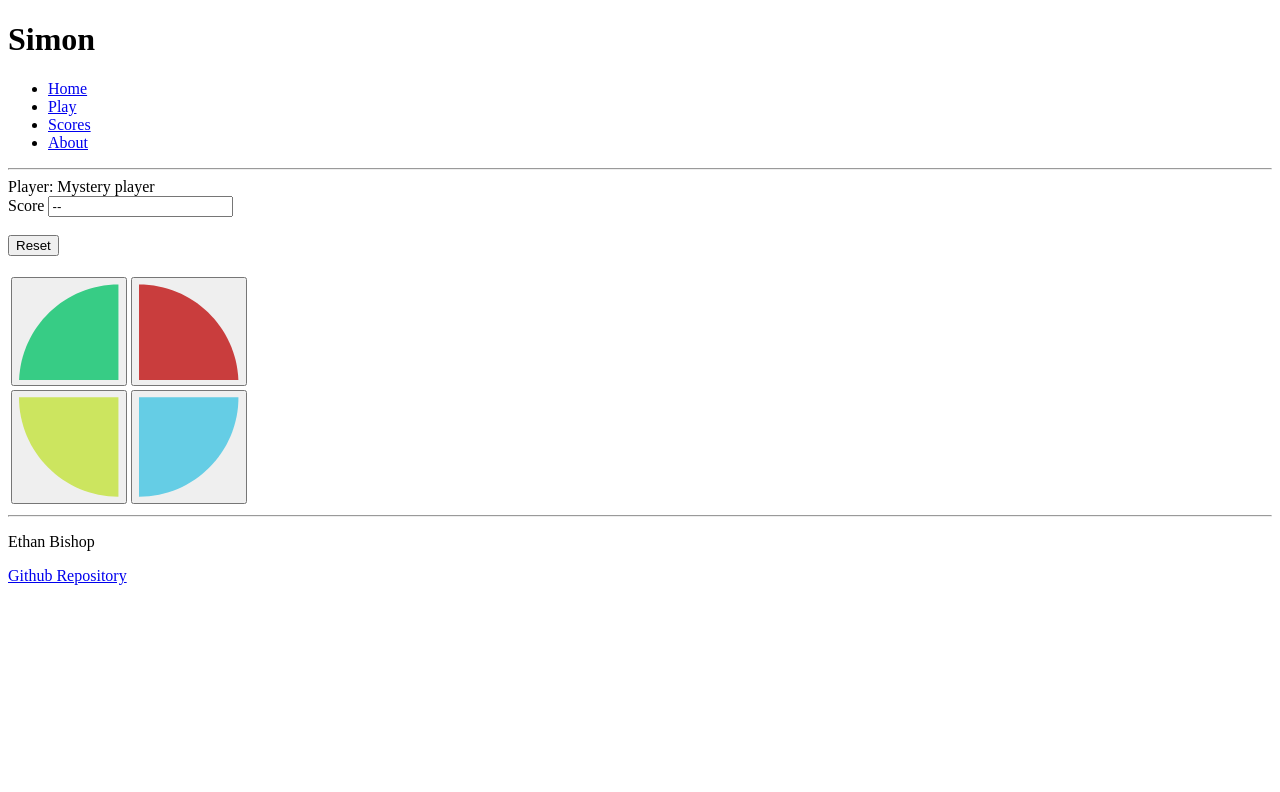
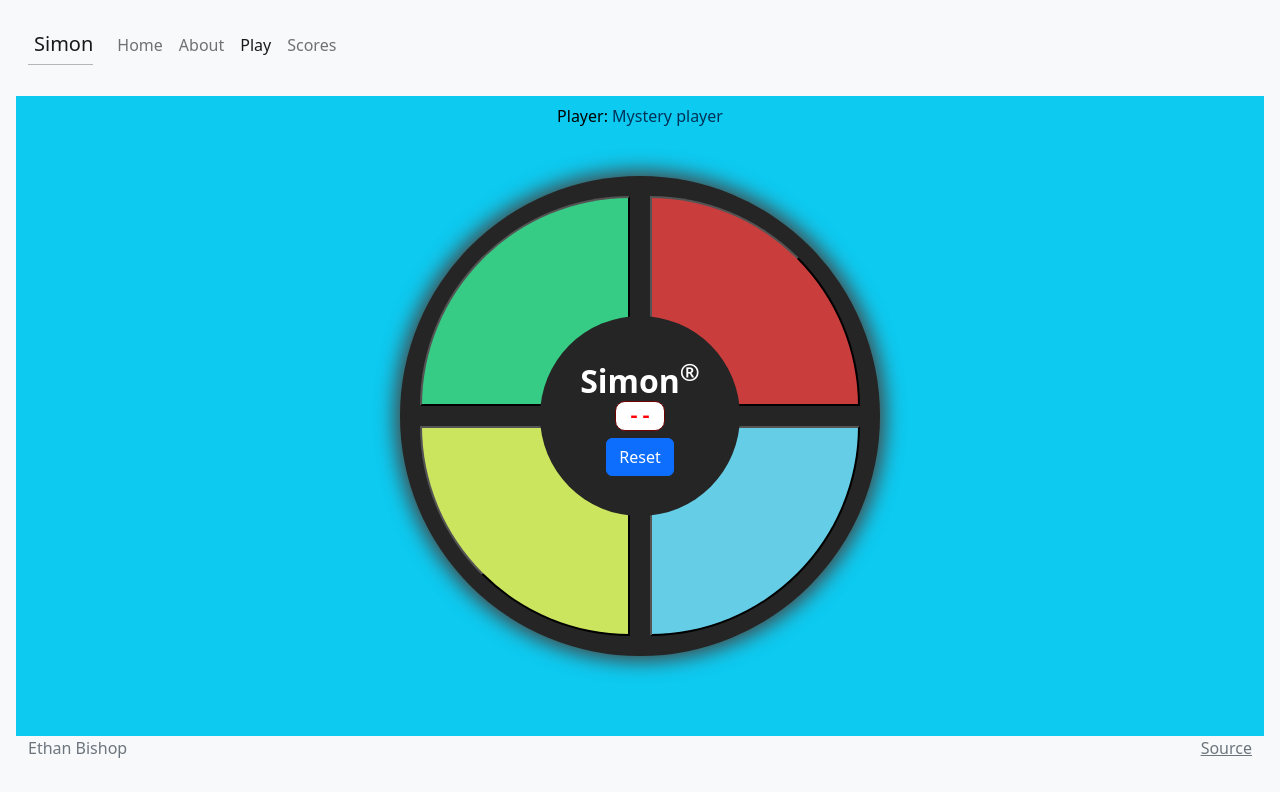
Before and after one commit to ethanguin/Simon, a plain HTML site: page play.html in a window 1280 px wide. Drawn offline with nearby package versions, Linux system fonts and the light colour scheme.

Commit message:
Add(play.html) css and bootstrap

```diff
--- a/play.html
+++ b/play.html
@@ -5,126 +5,63 @@
         <meta name="viewport" content="width=device-width, initial-scale=1.0" />
         <title>Simon</title>
         <link rel="icon" type="image/svg" href="/images/FaviconSimon.svg">
+        <link href="https://cdn.jsdelivr.net/npm/bootstrap@5.2.2/dist/css/bootstrap.min.css"
+            rel="stylesheet"
+            integrity="sha384-Zenh87qX5JnK2Jl0vWa8Ck2rdkQ2Bzep5IDxbcnCeuOxjzrPF/et3URy9Bv1WTRi"
+            crossorigin="anonymous"/>
+        <link href="style.css" rel="stylesheet"/>
     </head>
-    <body>
-        <header>
-            <h1 id="SimonTitle">Simon</h1>
-            <nav>
-                <ul id="navigation">
-                    <li><a href="index.html">Home</a></li>
-                    <li><a href="play.html">Play</a></li>
-                    <li><a href="scores.html">Scores</a></li>
-                    <li><a href="about.html">About</a></li>
-                </ul>
-            </nav>
-            <hr>
+    <body class="text-bg-light p-3">
+        <header class="container-fluid">
+            <nav class="navbar navbar-expand-sm navbar-light bg-light">
+                <a class="navbar-brand" href="index.html">Simon</a>
+                <button class="navbar-toggler" type="button" data-toggle="collapse" data-target="#navbarNavAltMarkup" aria-controls="navbarNavAltMarkup" aria-expanded="false" aria-label="Toggle navigation">
+                  <span class="navbar-toggler-icon"></span>
+                </button>
+                <div class="collapse navbar-collapse" id="navbarNavAltMarkup">
+                  <div class="navbar-nav">
+                    <a class="nav-item nav-link" href="index.html">Home</a>
+                    <a class="nav-item nav-link" href="about.html">About</a>
+                    <a class="nav-item nav-link active" href="play.html">Play</a>
+                    <a class="nav-item nav-link" href="scores.html">Scores</a>
+                  </div>
+                </div>
+              </nav>
         </header>
-        <main>
+        <main class="container-fluid text-bg-info text-center">
             <div class="players">
                 Player:
                 <span class="player-name">Mystery player</span>
             </div>
 
-            <div>
-                <label for="count">Score</label>
-                <input type="text" id="count" value="--" readonly>
-            </div>
-
-            <br>
-
-            <div>
-                <button>Reset</button>
-            </div>
-
-            <br>
-
-            <div>
-                <table>
-                    <tr>
-                        <td>
-                            <button>
-                                <svg id="Green" data-name="Green"
-                                viewBox="0 0 275 250"
-                                height="100"
-                                width="100"
-                                >
-                                <defs>
-                                    <style>
-                                    .greenButton {
-                                        fill: #37cc85;
-                                    }
-                                    </style>
-                                </defs>
-                                <path class="greenButton" d="m273.5,0C122.45,0,0,122.45,0,273.5h273.5V0Z"/>
-                                </svg>
-                            </button>
-                        </td>
-                        <td>
-                            <button>
-                                <svg id="Red" data-name="Red"
-                                viewBox="0 0 275 250"
-                                height="100"
-                                width="100"
-                                >
-                                <defs>
-                                    <style>
-                                    .redButton {
-                                        fill: #c93d3d;
-                                    }
-                                    </style>
-                                </defs>
-                                <path class="redButton" d="m273.5,273.5C273.5,122.45,151.05,0,0,0v273.5h273.5Z"/>
-                                </svg>
-                            </button>
-                        </td>
-                    </tr>
-                    <tr>
-                        <td>
-                            <button>
-                                <svg id="Yellow" data-name="Yellow"
-                                viewBox="0 0 275 265"
-                                height="105"
-                                width="100"
-                                >
-                                <defs>
-                                    <style>
-                                    .yellowButton {
-                                        fill: #cce55f;
-                                    }
-                                    </style>
-                                </defs>
-                                <path class="yellowButton" d="m0,0c0,151.05,122.45,273.5,273.5,273.5V0H0Z"/>
-                                </svg>
-                            </button>
-                        </td>
-                        <td>
-                            <button>
-                                <svg id="Blue" data-name="Blue"
-                                viewBox="0 0 275 265"
-                                height="105"
-                                width="100"
-                                >
-                                <defs>
-                                    <style>
-                                    .blueButton {
-                                        fill: #65cde5;
-                                    }
-                                    </style>
-                                </defs>
-                                <path class="blueButton" d="m0,0v273.5c151.05,0,273.5-122.45,273.5-273.5H0Z"/>
-                                </svg>
-                            </button>
-                        </td>
-                    </tr>
-                </table>
-            </div>
+            <div class="game">
+                <div class="button-container">
+                  <button class="button-top-left"></button>
+                  <button class="button-top-right"></button>
+                  <button class="button-bottom-left"></button>
+                  <button class="button-bottom-right"></button>
+                  <div class="controls center">
+                    <div class="game-name">Simon<sup>&reg;</sup></div>
+                    <div class="score center">--</div>
+                    <button class="btn btn-primary">Reset</button>
+                  </div>
+                </div>
+              </div>
 
         </main>
 
-        <footer>
-            <hr>
-            <p>Ethan Bishop</p>
-            <p><a href="https://github.com/ethanguin/Simon">Github Repository</a></p>
-        </footer>
+        <footer class="bg-light text-muted">
+            <div class="container-fluid">
+              <span class="text-reset">Ethan Bishop</span>
+              <a
+                class="text-reset"
+                href="https://github.com/webprogramming260/simon-css"
+                >Source</a
+              >
+            </div>
+          </footer>
+        <script src="https://code.jquery.com/jquery-3.2.1.slim.min.js" integrity="sha384-KJ3o2DKtIkvYIK3UENzmM7KCkRr/rE9/Qpg6aAZGJwFDMVNA/GpGFF93hXpG5KkN" crossorigin="anonymous"></script>
+    <script src="https://cdn.jsdelivr.net/npm/popper.js@1.12.9/dist/umd/popper.min.js" integrity="sha384-ApNbgh9B+Y1QKtv3Rn7W3mgPxhU9K/ScQsAP7hUibX39j7fakFPskvXusvfa0b4Q" crossorigin="anonymous"></script>
+    <script src="https://cdn.jsdelivr.net/npm/bootstrap@4.0.0/dist/js/bootstrap.min.js" integrity="sha384-JZR6Spejh4U02d8jOt6vLEHfe/JQGiRRSQQxSfFWpi1MquVdAyjUar5+76PVCmYl" crossorigin="anonymous"></script>
     </body>
 </html>
--- /dev/null
+++ b/style.css
@@ -0,0 +1,153 @@
+body {
+    display: flex;
+    flex-direction: column;
+    min-width: 375px;
+  }
+
+  header {
+    flex: 0 80px;
+  }
+
+  main {
+    flex: 1 80vh;
+    display: flex;
+    flex-direction: column;
+    align-items: center;
+    justify-content: center;
+  }
+
+  footer {
+    flex: 0 30px;
+  }
+
+  menu {
+    flex: 1;
+    display: flex;
+    flex-direction: row;
+    list-style: none;
+  }
+
+  .navbar-brand {
+    padding-left: 0.3em;
+    border-bottom: solid rgb(182, 182, 182) thin;
+  }
+
+  menu .nav-item {
+    padding: 0 0.3em;
+  }
+
+  footer a {
+    float: right;
+  }
+
+  #count {
+    color: rgb(246, 239, 158);
+  }
+
+  .players {
+    flex: 1;
+    width: 100%;
+    padding: 0.5em;
+  }
+
+  .player-name {
+    color: rgb(0, 50, 88);
+  }
+
+  .game {
+    background: rgb(37, 37, 37);
+    border-radius: 50%;
+    box-shadow: 0 0 20px 5px rgb(69, 69, 69);
+    width: 60vw;
+    height: 60vw;
+    position: absolute;
+    min-width: 250px;
+    min-height: 250px;
+    max-width: min(60vmin, 1000px);
+    max-height: min(60vmin, 1000px);
+  }
+
+  .button-container {
+    width: 100%;
+    height: 100%;
+    display: grid;
+    grid-template-columns: 1fr 1fr;
+    gap: 20px;
+  }
+
+  .button-top-left {
+    border-radius: 100% 0 0 0;
+    margin: 20px 0 0 20px;
+    background-color: #37cc85;
+  }
+
+  .button-top-right {
+    border-radius: 0 100% 0 0;
+    margin: 20px 20px 0 0;
+    background-color: #c93d3d;
+  }
+
+  .button-bottom-left {
+    border-radius: 0 0 0 100%;
+    margin: 0 0 20px 20px;
+    background-color: #cce55f;
+  }
+
+  .button-bottom-right {
+    border-radius: 0 0 100% 0;
+    margin: 0 20px 20px 0;
+    background-color: #65cde5;
+  }
+
+  .controls {
+    position: absolute;
+    border-radius: 50%;
+    width: 200px;
+    height: 200px;
+    background-color: rgb(37, 37, 37);
+    padding: 2em;
+    display: flex;
+    align-items: center;
+    justify-content: space-around;
+    flex-direction: column;
+  }
+
+  .game-name {
+    color: white;
+    font-size: 2em;
+    font-weight: bold;
+    margin-bottom: 0.5em;
+  }
+
+  .score {
+    position: absolute;
+    text-align: center;
+    font-size: 20px;
+    font-family: monospace;
+    font-weight: bold;
+    color: red;
+    cursor: default;
+    width: 50px;
+    height: 30px;
+    border-radius: 10px;
+    border: solid thin rgb(117, 0, 0);
+    background-color: white;
+  }
+
+  .center {
+    top: 50%;
+    left: 50%;
+    transform: translateX(-50%) translateY(-50%);
+  }
+
+  @media (max-height: 600px) {
+    header {
+      display: none;
+    }
+    footer {
+      display: none;
+    }
+    main {
+      flex: 1 100vh;
+    }
+  }
```
Also changed, not shown: scores.html (+35 -19 lines).
